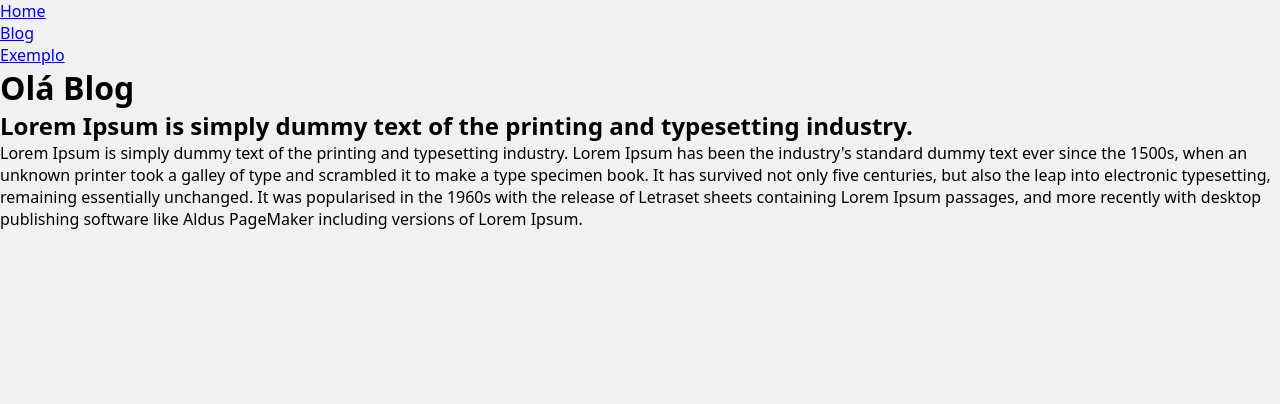
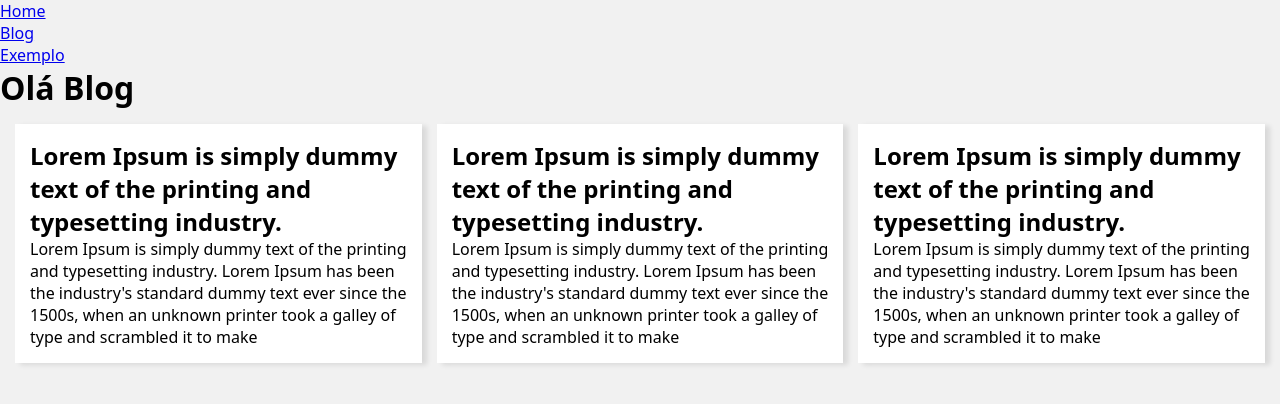
Before and after one commit to matheus-ileck-flooxai/curso-python-django, a Django app: page /blog/ in a window 1280 px wide. Shown: the top 404 px of the page. Run offline with Django 5.2, Linux system fonts and the light colour scheme.

Commit message:
feat: add css in post layout

```diff
--- a/base/global/base.html
+++ b/base/global/base.html
@@ -3,8 +3,10 @@
 
 <h1> {% block texto %} base{% endblock texto %} </h1>
 
-<main class="posts">
-    {% include "global/partials/postblock.html" %}
+<main class="content">
+    {% block posts %} {% endblock posts %}
+    {% block home %} {% endblock home %}
+
 
 </main>
 
--- a/base/global/partials/postblock.html
+++ b/base/global/partials/postblock.html
@@ -5,7 +5,8 @@
         </h2>
     </header>
     <div class="post__body">
-Lorem Ipsum is simply dummy text of the printing and typesetting industry. Lorem Ipsum has been the industry's standard dummy text ever since the 1500s, when an unknown printer took a galley of type and scrambled it to make a type specimen book. It has survived not only five centuries, but also the leap into electronic typesetting, remaining essentially unchanged. It was popularised in the 1960s with the release of Letraset sheets containing Lorem Ipsum passages, and more recently with desktop publishing software like Aldus PageMaker including versions of Lorem Ipsum.
+        Lorem Ipsum is simply dummy text of the printing and typesetting industry. Lorem Ipsum has been the industry's
+        standard dummy text ever since the 1500s, when an unknown printer took a galley of type and scrambled it to make
 
 
     </div>
--- a/base/static/global/css/style.css
+++ b/base/static/global/css/style.css
@@ -1,17 +1,37 @@
+/* Reset */
 *,
-*::after,
-*::before{
-    margin: 0;
-    padding: 0;
-    box-sizing: border-box;
+*:after,
+*:before {
+  margin: 0;
+  padding: 0;
+  box-sizing: border-box;
 }
 
-html{
-    font-size: 62.5%;
+html {
+  font-size: 62.5%;
 }
 
-body{
-    font-size: 1.6rem;
-    background-color: #f1f1f1;
-    font-family: system-ui, -apple-system, BlinkMacSystemFont, 'Segoe UI', Roboto, Oxygen, Ubuntu, Cantarell, 'Open Sans', 'Helvetica Neue', sans-serif;
+body {
+  font-size: 1.6rem;
+  background: #f1f1f1;
+  font-family: system-ui, -apple-system, BlinkMacSystemFont, 'Segoe UI', Roboto,
+    Oxygen, Ubuntu, Cantarell, 'Open Sans', 'Helvetica Neue', sans-serif;
 }
+
+.content {
+  display: grid;
+  gap: 1.5rem;
+  padding: 1.5rem;
+}
+
+.post {
+  background: #fff;
+  padding: 1.5rem;
+  box-shadow: 5px 2px 5px rgba(0, 0, 0, 10%);
+}
+
+@media (min-width: 600px) {
+  .content {
+    grid-template-columns: repeat(auto-fill, minmax(32rem, 1fr));
+  }
+}
--- a/blog/templates/blog/index.html
+++ b/blog/templates/blog/index.html
@@ -1,3 +1,9 @@
 {% extends "global/base.html" %}
 
 {% block texto %} {{texto}} {% endblock texto %}
+
+{% block posts %}
+    {% include "global/partials/postblock.html" %}
+    {% include "global/partials/postblock.html" %}
+    {% include "global/partials/postblock.html" %}
+{% endblock posts %}
--- a/home/templates/home/index.html
+++ b/home/templates/home/index.html
@@ -1,3 +1,7 @@
 {% extends "global/base.html" %}
 
 {% block texto %} {{texto}} {% endblock texto %}
+
+{% block home %}
+    {% include "global/partials/postblock.html" %}
+{% endblock home %}
```
